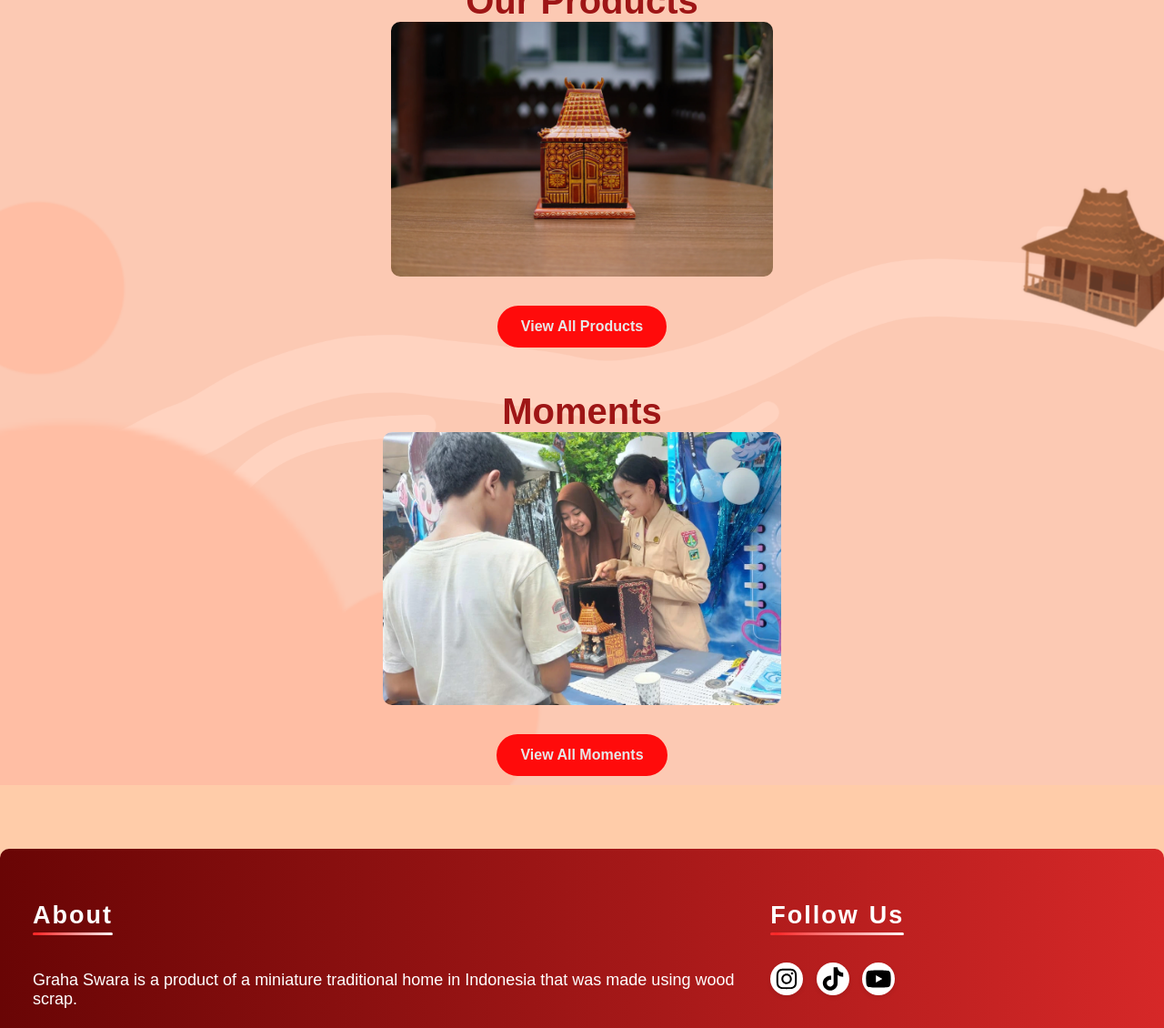
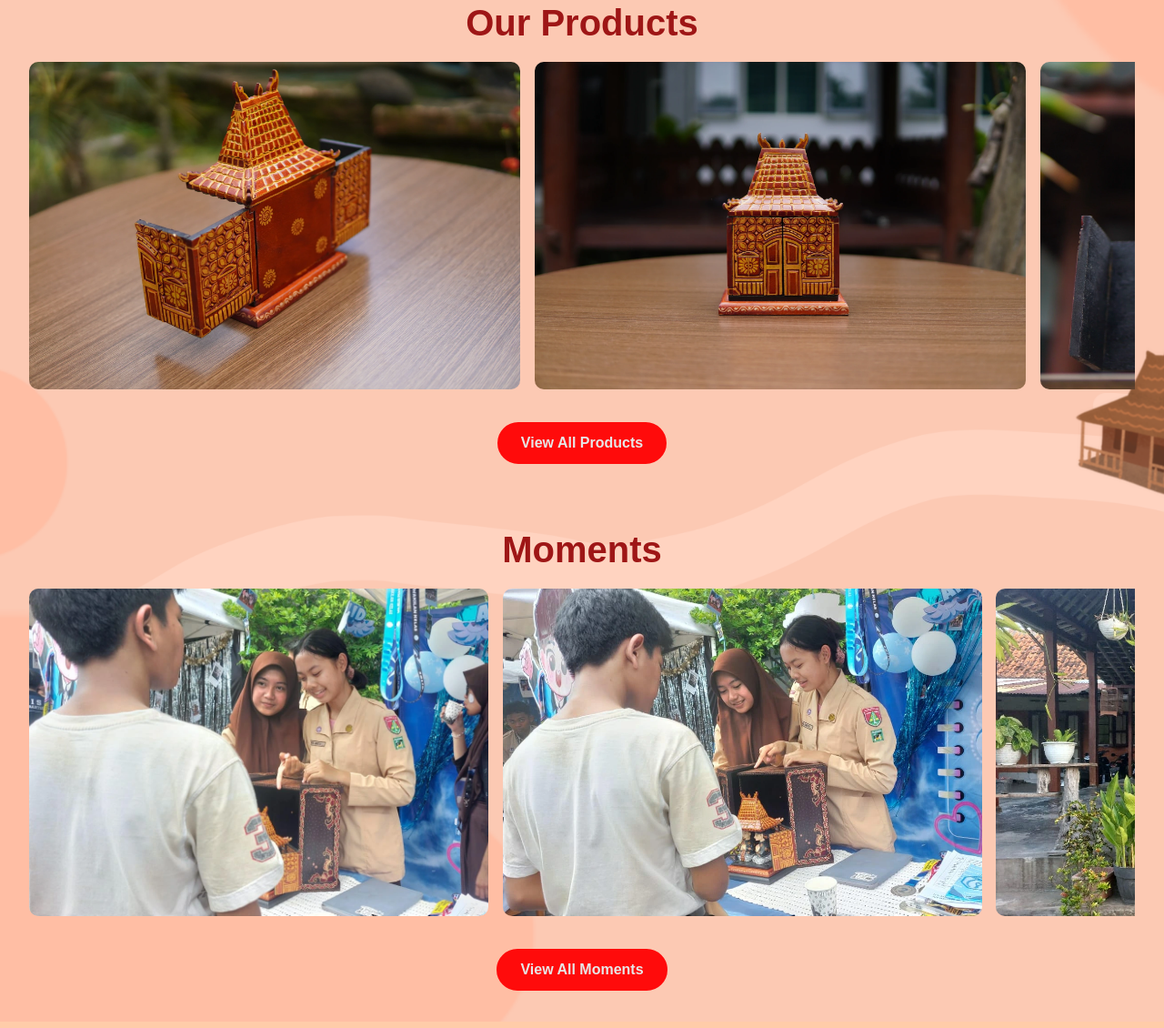
Before and after one commit to Zunniee/Graha_Swara, a plain HTML site: page index.html in a window 1280 px wide. Shown: the part 1232-2362 px from the top of the page at 91% size. Drawn offline with Linux system fonts and the light colour scheme.

Commit message:
homepage

```diff
--- a/index.html
+++ b/index.html
@@ -32,11 +32,14 @@
           <p> Graha Swara merupakan produk miniatur rumah adat dari berbagai daerah di Indonesia yang terbuat dari daur ulang limbah kayu dan dilengkapi dengan teknologi modern sebagai media belajar yang praktis dan inovatif.</p>
            <a href="about.html" class="btn">More About Us</a>
         </section>
+
         <!-- Products -->
         <section id="products" class="products">
           <h1>Our Products</h1>
           <div class="product-list" id="product-list">
-            <div class="product-item"><img src="assets/proto2.webp" alt="Product 2"></div>
+            <div class="product-item"><img src="assets/proto1.webp" alt="Product 1" /></div>
+            <div class="product-item"><img src="assets/proto2.webp" alt="Product 2" /></div>
+            <div class="product-item"><img src="assets/proto3.webp" alt="Product 3" /></div>
           </div>
           <a href="product.html" class="btn">View All Products</a>
         </section>
@@ -45,7 +48,9 @@
         <section id="moments" class="moments">
           <h1>Moments</h1>
           <div class="moment-list" id="moment-list">
-            <div class="moment-item"><img src="assets/moment2.webp" alt="Moment 2"></div>
+            <div class="moment-item"><img src="assets/moment1.webp" alt="Moment 1" /></div>
+            <div class="moment-item"><img src="assets/moment2.webp" alt="Moment 2" /></div>
+            <div class="moment-item"><img src="assets/moment3.webp" alt="Moment 3" /></div>
           </div>
           <a href="moment.html" class="btn">View All Moments</a>
         </section>
--- a/web.css
+++ b/web.css
@@ -8,7 +8,6 @@
 html, body {
   width: 100%;
   overflow-x: hidden;
-  overscroll-behavior-y: none;
   margin: 0;
   padding: 0;
   padding-top: 40px;
@@ -22,7 +21,7 @@ html, body {
 }
 
 .body{
-  max-width: 100%;
+  max-width: 100vw;
 }
 
 /* Show preloader by default with hardware acceleration */
@@ -219,9 +218,8 @@ body.loaded #preloader {
 
 /* Optimized scrolling with hardware acceleration */
 .product-list, .moment-list {
-  justify-content: center;
   display: flex;
-  overflow-x: visible;
+  overflow-x: auto;
   scroll-snap-type: x mandatory;
   scroll-behavior: smooth;
   gap: 1em;
@@ -232,52 +230,28 @@ body.loaded #preloader {
   transform: translateZ(0);
   cursor: grab;
 }
-.moment-list{
-  justify-content: center;
-}
+
 .product-list:active, .moment-list:active {
   cursor: grabbing;
 }
 
-.product-item {
+.product-item, .moment-item {
+  flex: 0 0 auto;
   scroll-snap-align: start;
   will-change: transform;
   user-select: none;
 }
 
-.product-list::-webkit-scrollbar, .moment-list::-webkit-scrollbar {
-  display: none; /* Chrome, Safari */
-}
-
-.product-item img {
-  display: block;
+.product-item img, .moment-item img {
   width: 100%;
-  max-width: 480px;
-  justify-content: center;
-  max-height: 280px;
-  height: auto;
+  height: 45vh; /* fixed height */
   object-fit: cover;
   border-radius: 10px;
   pointer-events: none;
 }
 
-.moment-item {
-  display: flex;
-  justify-content: center;
-  align-items: center;
-}
-
-.moment-item img {
-  display: block;
-  margin-left: auto;
-  margin-right: auto;
-  max-height: 300px;
-  max-width: 100%;
-  height: auto;
-  object-fit: cover;
-  border-radius: 10px;
-  pointer-events: none;
-  margin-left: 400 px;
+.product-list::-webkit-scrollbar, .moment-list::-webkit-scrollbar {
+  display: none; /* Chrome, Safari */
 }
 
 .about-layout {
@@ -333,6 +307,7 @@ body.loaded #preloader {
   margin-top: 1em;
   transition: all 0.3s ease;
   border: 2px solid #ff0b0b;
+  margin-bottom: 1.5em;
 }
 
 .btn:hover {
@@ -347,7 +322,7 @@ body.loaded #preloader {
   color: #9e1616;
   text-align: center;
   font-size: 2.5rem;
-  margin-bottom: 0;
+  margin-bottom: 0.5em;
 }
 
 .abouts p{
@@ -988,6 +963,14 @@ body.loaded #preloader {
     width: 85vw;
   }
 
+  .product-item, .moment-item {
+    width: 100%;
+  }
+
+  .product-item img, .moment-item img {
+    height: calc(100% * (3 / 4));
+  }
+
   /*about.html*/
   .about-layout {
     flex-direction: column;
```
